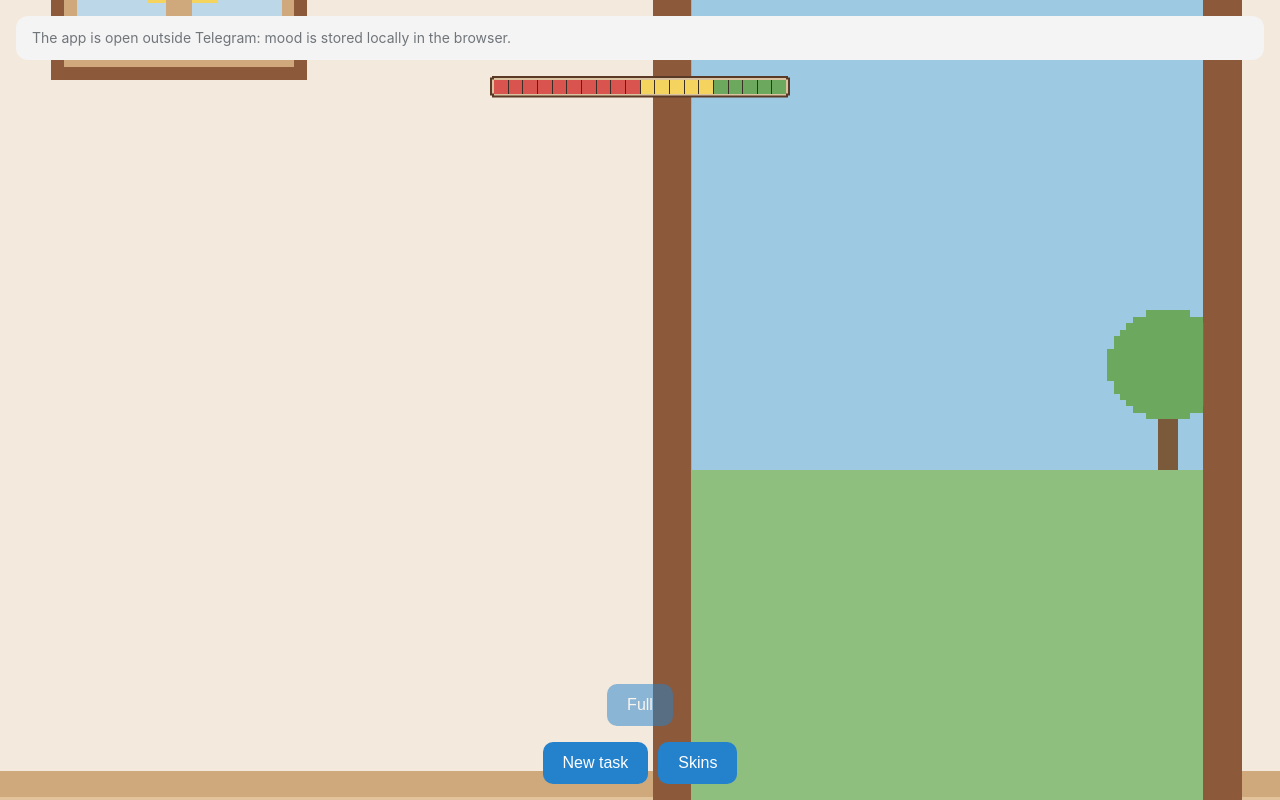
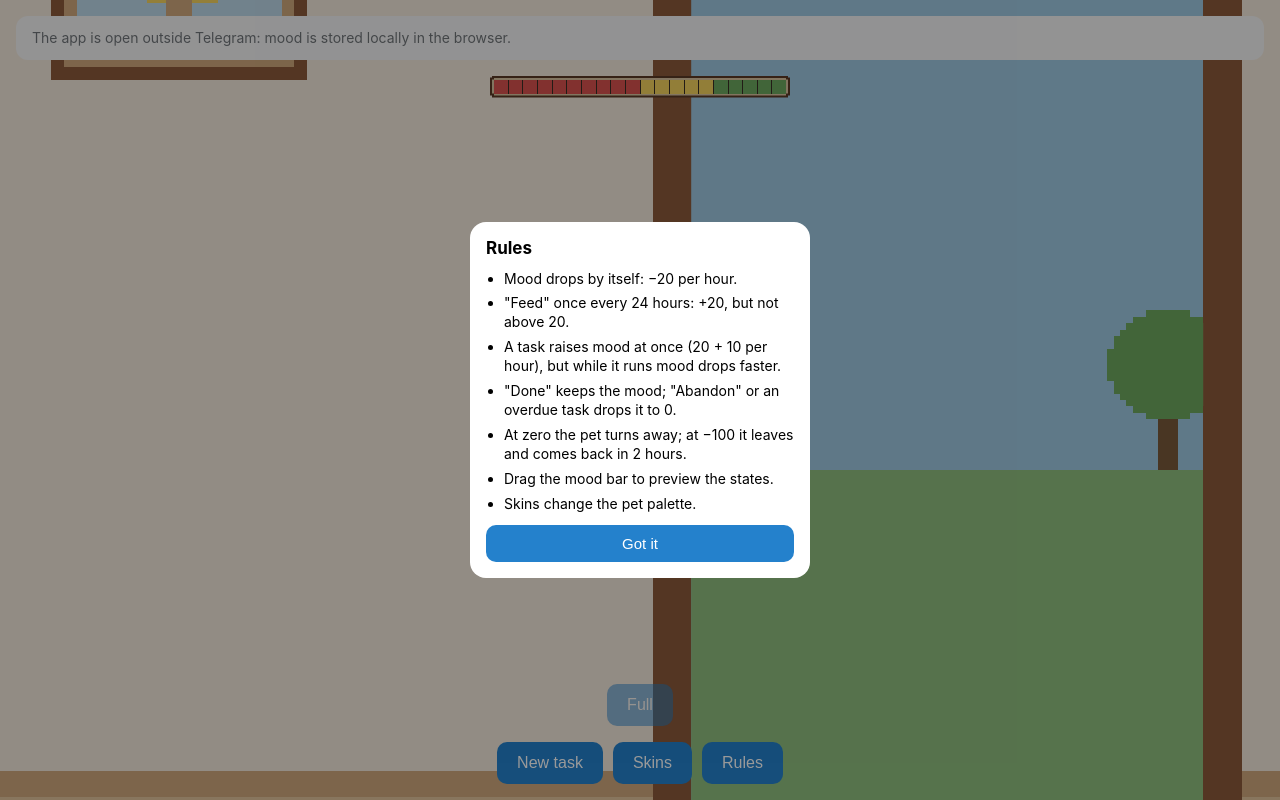
Before and after one commit to olelit/i_promise, a Vue app: page / in a window 1280 px wide. Built offline with nearby package versions, Linux system fonts and the light colour scheme.

Commit message:
Show the rules on first launch and from a button

```diff
--- a/src/App.vue
+++ b/src/App.vue
@@ -37,6 +37,7 @@ import SpeechBubble from './components/SpeechBubble.vue'
 import TaskCreateDialog from './components/TaskCreateDialog.vue'
 import TaskInfoDialog from './components/TaskInfoDialog.vue'
 import SkinDialog from './components/SkinDialog.vue'
+import RulesDialog from './components/RulesDialog.vue'
 import type { SkinId } from './tamagotchi'
 
 const webApp = getWebApp()
@@ -48,6 +49,7 @@ const createOpen = ref(false)
 const infoOpen = ref(false)
 const ready = ref(false)
 const skinOpen = ref(false)
+const rulesOpen = ref(false)
 const hasSecondaryButton =
   inTelegram &&
   webApp !== undefined &&
@@ -157,6 +159,15 @@ function handleSkinButton(): void {
   skinOpen.value = true
 }
 
+function handleRulesClose(): void {
+  rulesOpen.value = false
+  if (!current.value.rulesSeen) {
+    now.value = Date.now()
+    state.value = { ...current.value, rulesSeen: true, lastSeen: now.value }
+    void saveState(state.value)
+  }
+}
+
 function handleSetMood(mood: number): void {
   now.value = Date.now()
   const before = current.value
@@ -259,6 +270,15 @@ watch(task, (value) => {
   }
 })
 
+watch(
+  [ready, () => current.value.rulesSeen],
+  ([isReady, seen]) => {
+    if (isReady && !seen) {
+      rulesOpen.value = true
+    }
+  },
+)
+
 function handleVisibility(): void {
   now.value = Date.now()
   if (document.visibilityState === 'hidden') {
@@ -343,7 +363,7 @@ onUnmounted(() => {
         @feed="handleFeed"
         @feed-blocked="handleFeedBlocked"
       />
-      <div v-if="!inTelegram || !hasSecondaryButton" class="task-actions">
+      <div class="task-actions">
         <button
           v-if="!inTelegram"
           class="task-button"
@@ -352,11 +372,22 @@ onUnmounted(() => {
         >
           {{ task === null ? m(messages.taskButton) : m(messages.taskButtonActive) }}
         </button>
-        <button class="task-button" type="button" @click="skinOpen = true">{{ m(messages.skins) }}</button>
+        <button
+          v-if="!hasSecondaryButton"
+          class="task-button"
+          type="button"
+          @click="skinOpen = true"
+        >
+          {{ m(messages.skins) }}
+        </button>
+        <button class="task-button" type="button" @click="rulesOpen = true">
+          {{ m(messages.rules) }}
+        </button>
       </div>
     </main>
     <RoomScene :away="away" :now="now" front :animate="ready" />
     <SkinDialog v-if="skinOpen" :selected="current.skin" @select="handleSkinSelect" @close="skinOpen = false" />
+    <RulesDialog v-if="rulesOpen" @close="handleRulesClose" />
     <TaskCreateDialog v-if="createOpen" @start="handleTaskStart" @close="createOpen = false" />
     <TaskInfoDialog
       v-if="infoOpen && task !== null"
--- /dev/null
+++ b/src/components/RulesDialog.vue
@@ -0,0 +1,38 @@
+<script setup lang="ts">
+import Modal from './Modal.vue'
+import { m, messages } from '../i18n'
+
+const emit = defineEmits<{ close: [] }>()
+const bullets = m(messages.rulesBullets)
+</script>
+
+<template>
+  <Modal :title="m(messages.rules)" @close="emit('close')">
+    <ul class="rules">
+      <li v-for="(line, index) in bullets" :key="index">{{ line }}</li>
+    </ul>
+    <button class="done" type="button" @click="emit('close')">{{ m(messages.gotIt) }}</button>
+  </Modal>
+</template>
+
+<style scoped>
+.rules {
+  margin: 0;
+  padding-left: 18px;
+  display: flex;
+  flex-direction: column;
+  gap: 6px;
+  font-size: 14px;
+  line-height: 1.35;
+}
+
+.done {
+  padding: 10px 16px;
+  border: none;
+  border-radius: 10px;
+  background: var(--tg-button);
+  color: var(--tg-button-text);
+  font-size: 15px;
+  cursor: pointer;
+}
+</style>
--- a/src/i18n.ts
+++ b/src/i18n.ts
@@ -69,6 +69,28 @@ export const messages = {
     ru: (hours: number, minutes: number) => `${hours} ч ${minutes} мин`,
     en: (hours: number, minutes: number) => `${hours} h ${minutes} min`,
   },
+  rules: { ru: 'Правила', en: 'Rules' },
+  gotIt: { ru: 'Понятно', en: 'Got it' },
+  rulesBullets: {
+    ru: [
+      'Настроение падает само: −20 в час.',
+      '«Покормить» — раз в 24 часа: +20, но не выше 20.',
+      'Задача сразу поднимает настроение (20 + 10 за каждый час), но пока она идёт, настроение падает быстрее.',
+      '«Выполнено» — настроение остаётся; «Отказаться» или просрочка — падает до 0.',
+      'На нуле персонаж отворачивается, при −100 уходит и вернётся через 2 часа.',
+      'Полоску настроения можно перетаскивать, чтобы посмотреть состояния.',
+      'Скины меняют палитру персонажа.',
+    ],
+    en: [
+      'Mood drops by itself: −20 per hour.',
+      '"Feed" once every 24 hours: +20, but not above 20.',
+      'A task raises mood at once (20 + 10 per hour), but while it runs mood drops faster.',
+      '"Done" keeps the mood; "Abandon" or an overdue task drops it to 0.',
+      'At zero the pet turns away; at −100 it leaves and comes back in 2 hours.',
+      'Drag the mood bar to preview the states.',
+      'Skins change the pet palette.',
+    ],
+  },
 }
 
 export const SKIN_NAMES: Record<SkinId, { ru: string; en: string }> = {
--- a/src/storage.ts
+++ b/src/storage.ts
@@ -44,7 +44,8 @@ function isValidState(value: unknown): value is TamagotchiState {
     (typeof candidate.lastFedAt === 'number' && Number.isFinite(candidate.lastFedAt))
   const taskOk =
     candidate.task === undefined || candidate.task === null || isValidTask(candidate.task)
-  return moodOk && lastSeenOk && awayOk && lastFedOk && taskOk
+  const rulesSeenOk = candidate.rulesSeen === undefined || typeof candidate.rulesSeen === 'boolean'
+  return moodOk && lastSeenOk && awayOk && lastFedOk && taskOk && rulesSeenOk
 }
 
 function normalizeState(state: TamagotchiState): TamagotchiState {
@@ -53,6 +54,7 @@ function normalizeState(state: TamagotchiState): TamagotchiState {
     ...state,
     lastFedAt: state.lastFedAt ?? null,
     skin: isSkinId(state.skin) ? state.skin : 'classic',
+    rulesSeen: state.rulesSeen === true,
     task:
       task === null
         ? null
--- a/src/tamagotchi.ts
+++ b/src/tamagotchi.ts
@@ -21,6 +21,7 @@ export interface TamagotchiState {
   lastFedAt: number | null
   task: TamagotchiTask | null
   skin: SkinId
+  rulesSeen: boolean
 }
 
 export const MOOD_MAX = 100
@@ -50,6 +51,7 @@ export function createInitialState(now: number): TamagotchiState {
     lastFedAt: null,
     task: null,
     skin: 'classic',
+    rulesSeen: false,
   }
 }
 
@@ -69,6 +71,7 @@ export function applyDecay(state: TamagotchiState, now: number): TamagotchiState
       lastFedAt: state.lastFedAt,
       task: null,
       skin: state.skin,
+      rulesSeen: state.rulesSeen,
     }
   }
 
@@ -81,6 +84,7 @@ export function applyDecay(state: TamagotchiState, now: number): TamagotchiState
         lastFedAt: state.lastFedAt,
         task: state.task,
         skin: state.skin,
+        rulesSeen: state.rulesSeen,
       }
     }
     return state
@@ -97,6 +101,7 @@ export function applyDecay(state: TamagotchiState, now: number): TamagotchiState
       lastFedAt: state.lastFedAt,
       task: state.task,
       skin: state.skin,
+      rulesSeen: state.rulesSeen,
     }
   }
 
@@ -107,6 +112,7 @@ export function applyDecay(state: TamagotchiState, now: number): TamagotchiState
     lastFedAt: state.lastFedAt,
     task: state.task,
     skin: state.skin,
+    rulesSeen: state.rulesSeen,
   }
 }
 
@@ -145,6 +151,7 @@ export function feed(state: TamagotchiState, now: number): TamagotchiState {
     lastFedAt: now,
     task: state.task,
     skin: state.skin,
+    rulesSeen: state.rulesSeen,
   }
 }
 
@@ -168,6 +175,7 @@ export function startTask(
       extensions: 0,
     },
     skin: state.skin,
+    rulesSeen: state.rulesSeen,
   }
 }
 
```
Also changed, not shown: 1 other file (tests, documents, lock files or other folders).
